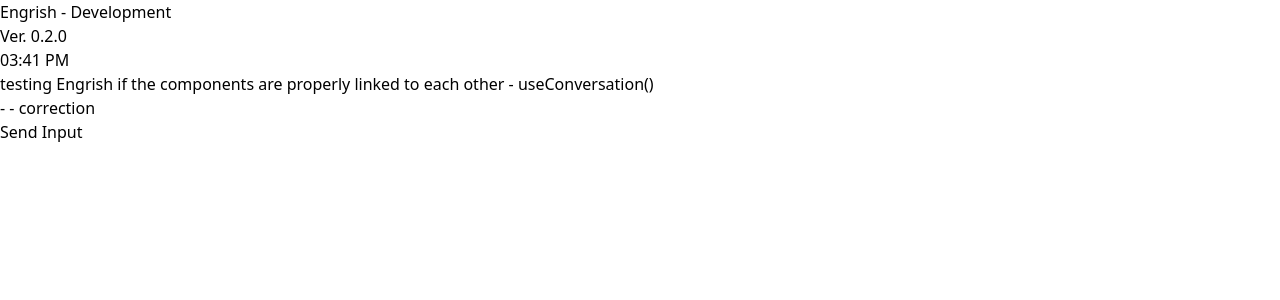
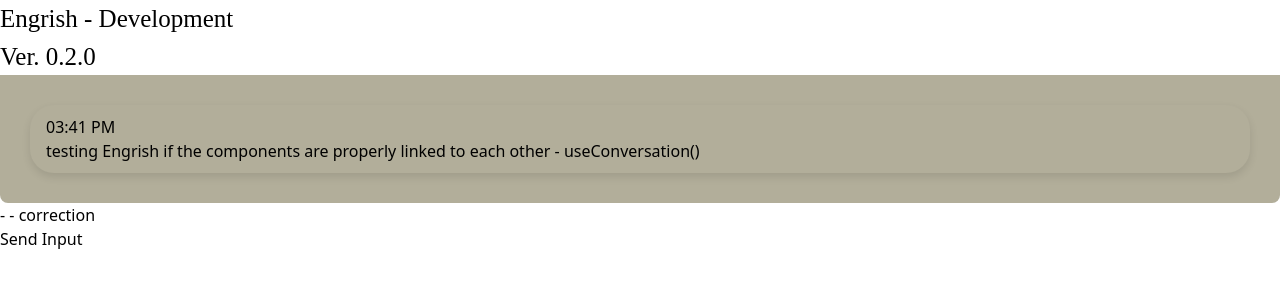
Before and after one commit to bonaktan/Engrish, a Next.js app: page / in a window 1280 px wide. Shown: the top 300 px of the page. Built offline with nearby package versions, Linux system fonts and the light colour scheme.

Commit message:
Initial Designing

```diff
--- a/src/app/globals.css
+++ b/src/app/globals.css
@@ -5,9 +5,42 @@
 :root {
     --top-background: #b2ae9a;
     --bottom-background: #2a3663;
-    --shadow-background:
+    --message-color: #b2ae9a;
+    --convo-color: #faf6e3;
+    --correction-color: #2a3663;
+    --text-color: #5e5c53;
+}
+.header {
+    font-family: "Times New Roman", Times, serif;
+    font-size: 25px;
+}
+.message-view {
+    background-color: var(--top-background);
+    padding: 10px 1rem;
+    border-radius: 1.5rem;
+    box-shadow: 0 0.25rem 0.5rem rgba(0, 0, 0, 0.1);
+    font-size: 1rem;
+    max-width: 100%;
 
 }
-body * {
-    /* border: 1px solid black; */
+.convo-view {
+    padding: 30px;
+    background-color: var(--top-background);
+    border-radius: 0 0 0.5rem 0.5rem;
+    overflow-y: auto;
+    display: flex;
+    flex-direction: column;
+    gap: 1rem;
 }
+
+.p {
+    font-size: 50px;
+}
+.correction-view{
+   padding: 2rem;
+   background-color: var(--top-background);
+   border-radius: 0 0 0.5rem 0.5rem;
+   overflow-y: auto;
+   display: flex;
+gap: 0.5rem;
+}
--- a/src/app/page.jsx
+++ b/src/app/page.jsx
@@ -10,11 +10,16 @@ export default function Home() {
     const { convo, correction, handleAddConvo, setCorrection } = useConversation();
     // eto main na frame ng app natin
     return (
+        <>
             <main className="flex flex-col h-dvh">
                 <Header />
                 <ConversationView convo={convo} />
                 <CorrectionView correction={correction} />
                 <UserControls handleAddConvo={handleAddConvo} setCorrection={setCorrection} />
             </main>
+            <script type="module" src="https://unpkg.com/ionicons@7.1.0/dist/ionicons/ionicons.esm.js"></script>
+            <script nomodule src="https://unpkg.com/ionicons@7.1.0/dist/ionicons/ionicons.js"></script>
+        </>
+
     );
 }
--- a/src/app/ui/ConversationView.jsx
+++ b/src/app/ui/ConversationView.jsx
@@ -1,9 +1,8 @@
-export default function ConversationView({convo}) {
+export default function ConversationView({ convo }) {
     // convo is an array taht contains the convo history betwen user and ai
     // string bawat item sa loob ng convo (baka maging object soon)
-    console.log(convo)
     return (
-        <div className="flex-grow">
+        <div className=" convo-view flex-grow">
             {/* wag kayo matakot sa itsura ng ano, ginagawa lang nya iniisa isa yung items sa loob ng convo*/}
             {convo.map((message, key) => {
                 // in messages, theres 4 vars that are used
@@ -11,15 +10,14 @@ export default function ConversationView({convo}) {
                 // message: message
                 // sender: sino nagsnd, system, ai, or user
                 // corrections: for user sender, anong mga mali
-                const time = new Date(message.time).toLocaleTimeString("en-BR", {hour: "2-digit", minute: "2-digit"})
+                const time = new Date(message.time).toLocaleTimeString("en-BR", { hour: "2-digit", minute: "2-digit" });
                 return (
-                    <div key={key} className={"flex items-center " + (message.sender=="user" ? "justify-end" : "justify-start")}>
-                        <p className="flex-shrink-0">{time}</p> { /* subject to design choices */ }
+                    <div key={key} className={"message-view flex items-center"}>
+                        <p className="flex-shrink-0 mr-2">{time}</p> {/* subject to design choices */}
                         <p>{message.message}</p>
                     </div>
-                )
+                );
             })}
-
         </div>
-    )
+    );
 }
--- a/src/app/ui/CorrectionView.jsx
+++ b/src/app/ui/CorrectionView.jsx
@@ -1,4 +1,8 @@
-export default function CorrectionView({correction}) {
+export default function CorrectionView({ correction }) {
     // correction is a string that contains the corrections na sinuggest ni grmmar checker
-    return <p>{correction} - correction</p>
+    return (
+        <>
+            <p>{correction} - correction</p>
+        </>
+    );
 }
--- a/src/app/ui/Header.jsx
+++ b/src/app/ui/Header.jsx
@@ -1,9 +1,14 @@
 export default function Header() {
     const version = "0.2.0"
     return (
-        <div className="text-center">
-            <h1>Engrish - Development</h1>
-            <p>Ver. {version}</p>
+        <div className="text-center header flex justify-evenly items-center">
+            <div><ion-icon name="menu-outline" size="large"></ion-icon></div>
+            <div>
+                <h1>Engrish - Development</h1>
+                <p>Ver. {version}</p>
+                {/* <i class="fa-solid fa-wave-square"></i> add wave*/}
+            </div>
+           <p></p>
         </div>
     )
 }
```
Also changed, not shown: 1 other file (tests, documents, lock files or other folders). Lines whose indentation alone changed are shown as unchanged.
